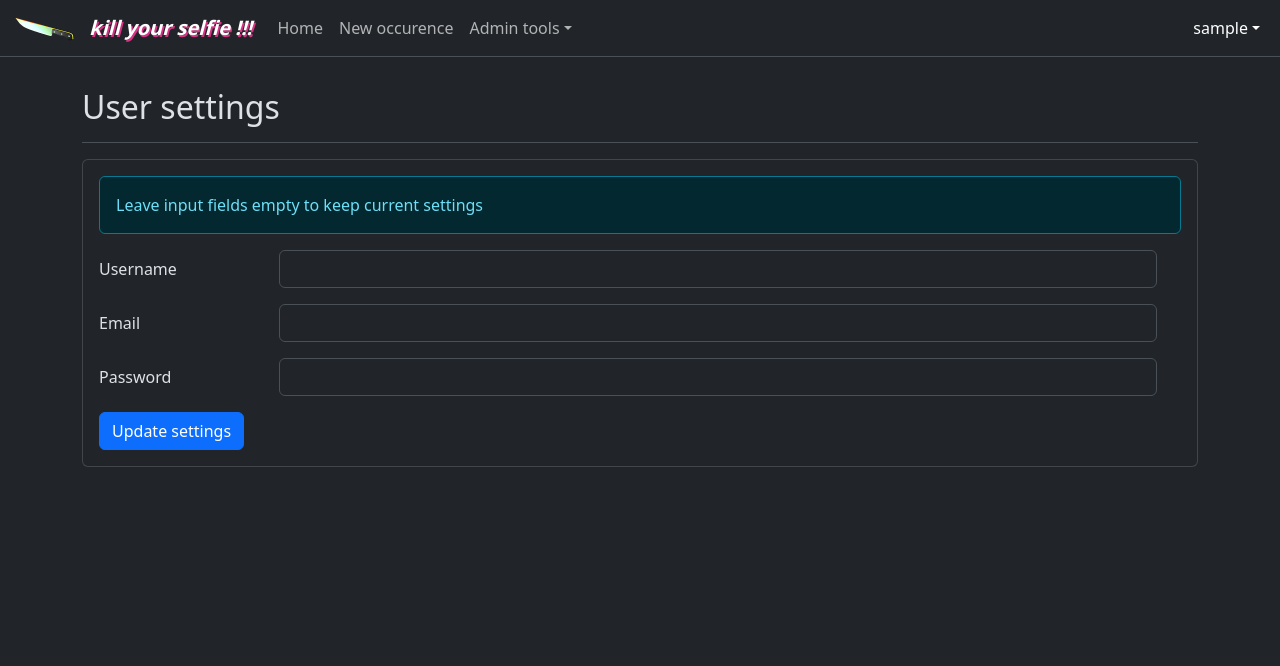
After one commit to Thegamefire/kill-your-selfie, a Flask app: page /user-settings in a window 1280 px wide. The commit adds this page. Shown: the top 666 px of the page. Run offline with Flask 3, Linux system fonts and the light colour scheme; the visitor is signed in with stand-in values (Sample User, id 1); some libraries are stand-ins or nearby versions.

Commit message:
added frontend for user settings page

```diff
--- a/kill_your_selfie/app.py
+++ b/kill_your_selfie/app.py
@@ -93,6 +93,15 @@ def home():
     )
 
 
+@app.route('/user-settings', methods=['GET', 'POST'])
+@login_required
+def user_settings():
+    """user settings page"""
+    if request.method == "POST":
+        flash("Settings updated")
+    return render_template("user_settings.html", active="user-settings")
+
+
 @app.route('/new-user', methods=['GET', 'POST'])
 @login_required
 @auth.admin_required
--- a/kill_your_selfie/templates/navbar.html
+++ b/kill_your_selfie/templates/navbar.html
@@ -19,9 +19,9 @@
     </ul>
     <ul class="navbar-nav me-autp mb-2 mb-lg-0">
       <li class="nav-item dropdown">
-        <a class="nav-link dropdown-toggle" href="#" data-bs-toggle="dropdown" aria-expanded="false">{{ current_user.username }}</a>
+        <a class="nav-link dropdown-toggle {%if active in ("user-settings, ")%}active{%endif%}" href="#" data-bs-toggle="dropdown" aria-expanded="false">{{ current_user.username }}</a>
         <ul class="dropdown-menu dropdown-menu-end">
-          <li><a class="dropdown-item" href="#">Settings</a></li>
+          <li><a class="dropdown-item" href="{{ url_for('user_settings') }}">Settings</a></li>
           <li><a class="dropdown-item text-danger" href={{ url_for('logout') }}>Log out</a></li>
         </ul>
       </li>
--- /dev/null
+++ b/kill_your_selfie/templates/user_settings.html
@@ -0,0 +1,38 @@
+{% extends "form.html" %}
+
+{% set page_title = "User settings" %}
+{% set form_method = "POST" %}
+{% set form_action = "/user-settings" %}
+
+{% block form_content %}
+  <div class="alert alert-info alert-dismissible fade show" role="alert">
+    Leave input fields empty to keep current settings
+  </div>
+
+  <div class="row">
+    <div class="row mb-3">
+      <label class="col-sm-2 col-form-label">Username</label>
+      <div class="col-sm-10">
+        <input type="text" class="form-control" name="username">
+      </div>
+    </div>
+
+
+    <div class="row mb-3">
+      <label class="col-sm-2 col-form-label">Email</label>
+      <div class="col-sm-10">
+        <input type="email" class="form-control" name="email">
+        <div class="invalid-feedback">Please enter a valid email address.</div>
+      </div>
+    </div>
+
+    <div class="row mb-3">
+      <label class="col-sm-2 col-form-label">Password</label>
+      <div class="col-sm-10">
+        <input type="password" class="form-control" name="password">
+      </div>
+    </div>
+
+  </div>
+  <button type="submit" class="btn btn-primary">Update settings</button>
+{% endblock form_content %}
```
Also changed, not shown: kill_your_selfie/templates/new_user.html (+0 -12 lines).
